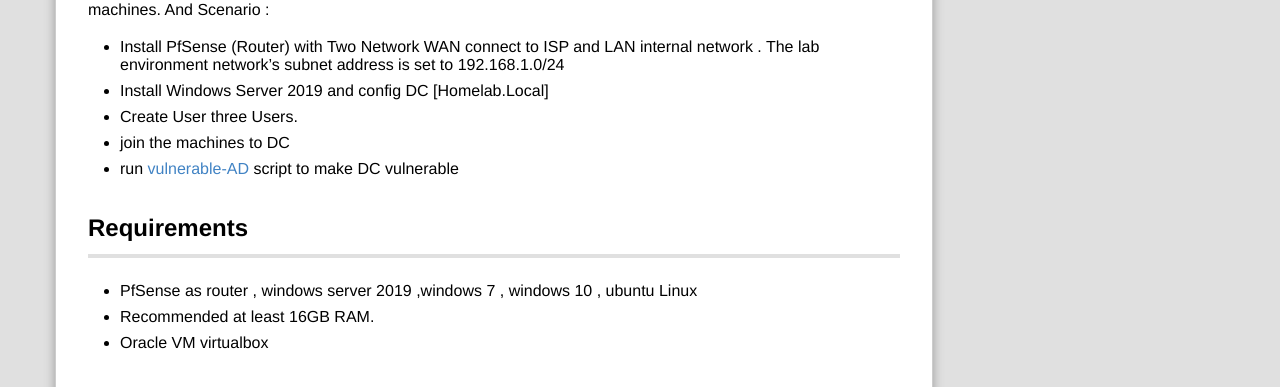
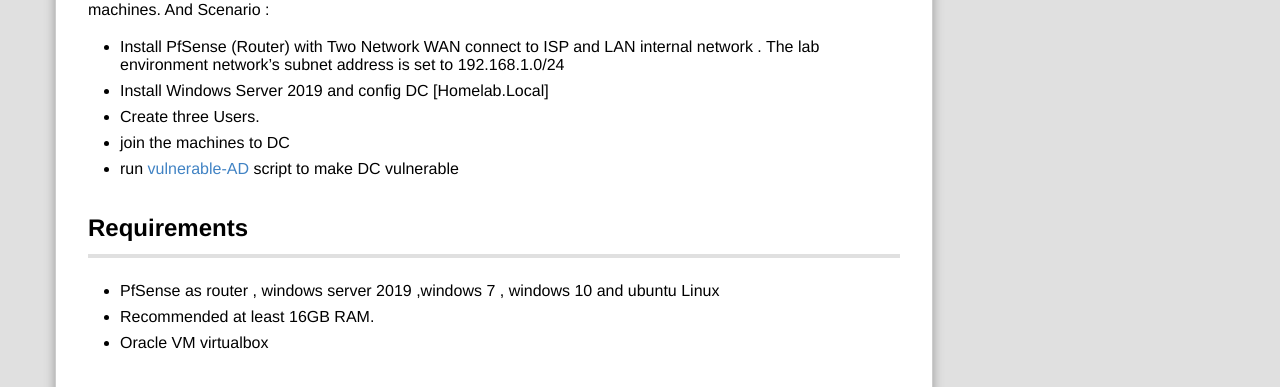
Before and after one commit to SecZone1/seczone1.github.io, a Jekyll site: the page built from _Active_Directory/2022-07-20-Introduction-And-Scenario.md, in a window 1280 px wide and 900 px high, scrolled down 2328 px. Shown: the part 152-539 px from the top of the window. Built offline with Jekyll 4.4.1, drawn with Linux system fonts in a browser that asks for light colours.

Commit message:
Update 2022-07-20-Introduction-And-Scenario.md

```diff
--- a/_Active_Directory/2022-07-20-Introduction-And-Scenario.md
+++ b/_Active_Directory/2022-07-20-Introduction-And-Scenario.md
@@ -30,12 +30,12 @@
 The lab consists of five lab machines, including the pfSense (Router) , Domain Controller and three client machines. And Scenario :
 -  Install PfSense (Router) with Two Network WAN  connect to ISP and LAN internal network . The lab environment network’s subnet address is set to 192.168.1.0/24
 -  Install Windows Server 2019 and config DC [Homelab.Local]
--  Create User three Users.
+-  Create three Users.
 -  join the machines to DC
 -  run [vulnerable-AD](https://github.com/WazeHell/vulnerable-AD) script to make DC vulnerable
 
 ## Requirements
- -  PfSense as router , windows server 2019 ,windows 7 , windows 10  , ubuntu Linux
+ - PfSense as router , windows server 2019 ,windows 7 , windows 10 and ubuntu Linux
 -  Recommended at least 16GB RAM.
 -  Oracle VM virtualbox
 
@@ -43,5 +43,5 @@
 - [PfSense](https://mirror.mahanserver.net/PfSense/2.4.5/pfSense-CE-2.4.5-RELEASE-p1-amd64.iso.gz.sha256)
 - [windows server 2019](https://getintopc.com/softwares/operating-systems/windows-server-2019-standard-may-2022-free-download/)
 - [ubuntu](https://ubuntu.com/download/desktop/thank-you?version=22.04&architecture=amd64)
--  [windows 7](https://getintopc.com/softwares/operating-systems/windows-7-may-2022-free-download-1792221/)
--  [windows 10](https://getintopc.com/softwares/operating-systems/windows-10-pro-may-2022-free-download-1433484/)
+- [windows 7](https://getintopc.com/softwares/operating-systems/windows-7-may-2022-free-download-1792221/)
+- [windows 10](https://getintopc.com/softwares/operating-systems/windows-10-pro-may-2022-free-download-1433484/)
```
